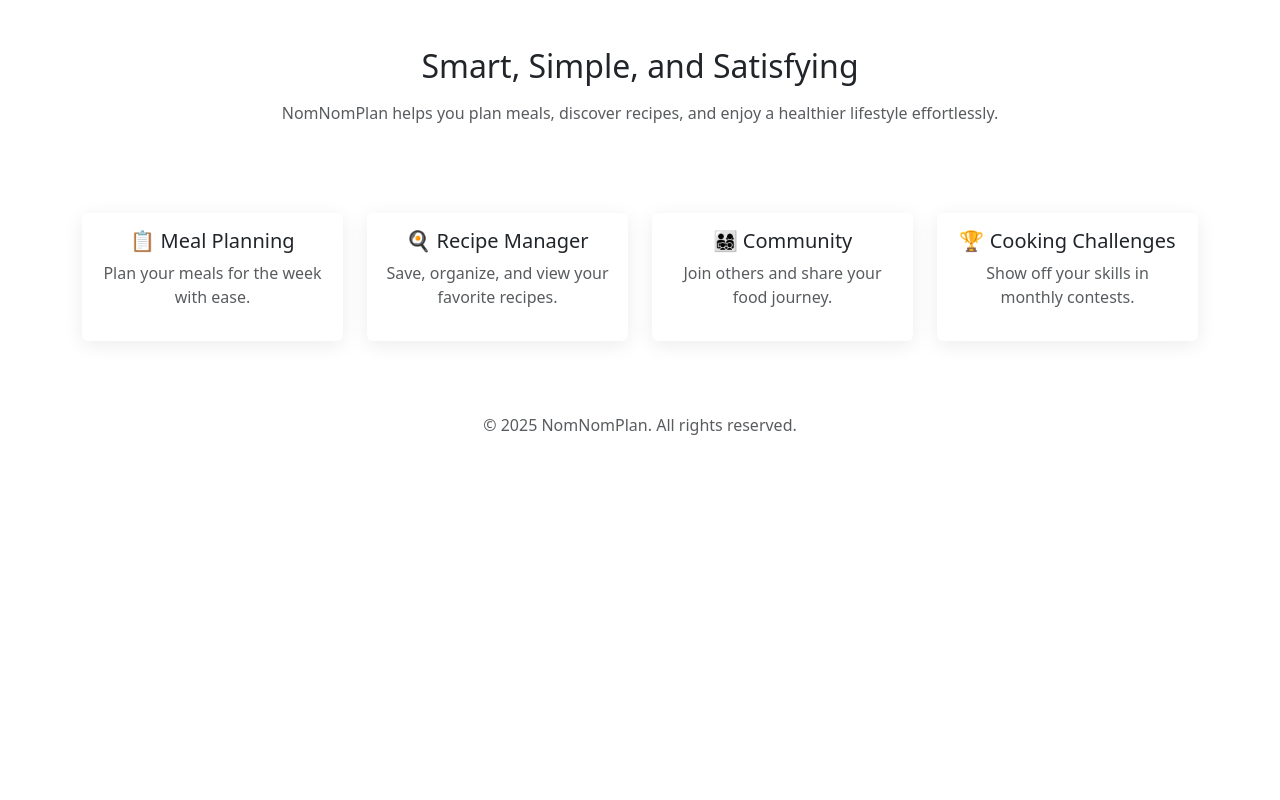
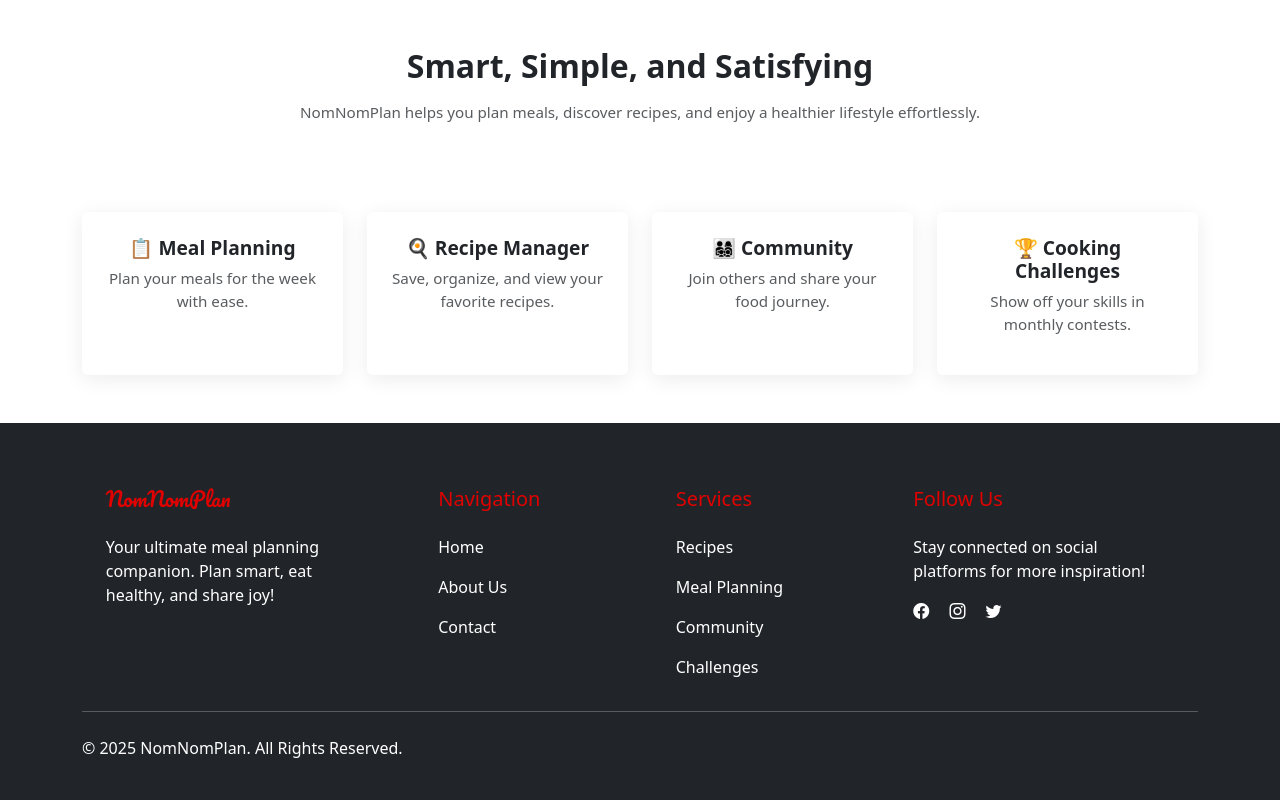
Before and after one commit to kahmeon/meal-planner-app, a PHP site: page /home.php in a window 1280 px wide. Shown: the part 713-1513 px from the top of the page. Before the commit the page ends 1148 px from the top, so only its background shows below. Run offline with PHP 8.4, Linux system fonts and the light colour scheme.

Commit message:
Fix dropdown menu and update footer design

```diff
--- a/home.php
+++ b/home.php
@@ -4,17 +4,25 @@
 <head>
   <meta charset="UTF-8">
   <title>NomNomPlan | Home</title>
+  <meta name="viewport" content="width=device-width, initial-scale=1.0">
+
+  <!-- Bootstrap & Fonts -->
   <link href="https://cdn.jsdelivr.net/npm/bootstrap@5.3.2/dist/css/bootstrap.min.css" rel="stylesheet">
   <link href="https://fonts.googleapis.com/css2?family=Pacifico&display=swap" rel="stylesheet">
+
+
   <style>
     body {
       background-color: #fff;
+      font-family: 'Poppins', sans-serif;
     }
+
     .logo {
       font-family: 'Pacifico', cursive;
       font-size: 2rem;
       color: #e00000;
     }
+
     .hero {
       background: url('https://images.pexels.com/photos/70497/pexels-photo-70497.jpeg') no-repeat center center;
       background-size: cover;
@@ -25,22 +33,46 @@
       text-align: center;
       color: white;
     }
+
     .hero-overlay {
-      background-color: rgba(0, 0, 0, 0.5);
+      background-color: rgba(0, 0, 0, 0.6);
       padding: 3rem;
-      border-radius: 15px;
+      border-radius: 20px;
+      max-width: 700px;
+      margin: 0 auto;
     }
-    .services .card {
-      border: none;
-      box-shadow: 0 4px 20px rgba(0, 0, 0, 0.08);
-    }
+
     .btn-red {
       background-color: #e00000;
       color: white;
       border: none;
+      padding: 10px 25px;
+      border-radius: 8px;
+      font-weight: 500;
     }
+
     .btn-red:hover {
       background-color: #b30000;
+    }
+
+    .services .card {
+      border: none;
+      box-shadow: 0 4px 20px rgba(0, 0, 0, 0.08);
+      transition: transform 0.3s ease;
+    }
+
+    .services .card:hover {
+      transform: translateY(-5px);
+    }
+
+    .services h5 {
+      font-weight: 600;
+      font-size: 1.2rem;
+      margin-bottom: 0.5rem;
+    }
+
+    .text-muted {
+      font-size: 0.95rem;
     }
   </style>
 </head>
@@ -50,7 +82,7 @@
 
 <!-- Hero Section -->
 <section class="hero">
-  <div class="hero-overlay">
+  <div class="hero-overlay text-white">
     <h1 class="display-4 fw-bold">Welcome to NomNomPlan</h1>
     <p class="lead">Your personal meal planner and recipe hub!</p>
     <a href="signup.php" class="btn btn-red btn-lg mt-3">Get Started</a>
@@ -59,7 +91,7 @@
 
 <!-- About Preview -->
 <section class="container py-5 text-center">
-  <h2 class="mb-3">Smart, Simple, and Satisfying</h2>
+  <h2 class="mb-3 fw-bold">Smart, Simple, and Satisfying</h2>
   <p class="text-muted">NomNomPlan helps you plan meals, discover recipes, and enjoy a healthier lifestyle effortlessly.</p>
 </section>
 
@@ -67,25 +99,25 @@
 <section class="container py-4 services">
   <div class="row text-center">
     <div class="col-md-3 mb-4">
-      <div class="card p-3 h-100">
+      <div class="card p-4 h-100">
         <h5>📋 Meal Planning</h5>
         <p class="text-muted">Plan your meals for the week with ease.</p>
       </div>
     </div>
     <div class="col-md-3 mb-4">
-      <div class="card p-3 h-100">
+      <div class="card p-4 h-100">
         <h5>🍳 Recipe Manager</h5>
         <p class="text-muted">Save, organize, and view your favorite recipes.</p>
       </div>
     </div>
     <div class="col-md-3 mb-4">
-      <div class="card p-3 h-100">
+      <div class="card p-4 h-100">
         <h5>👨‍👩‍👧‍👦 Community</h5>
         <p class="text-muted">Join others and share your food journey.</p>
       </div>
     </div>
     <div class="col-md-3 mb-4">
-      <div class="card p-3 h-100">
+      <div class="card p-4 h-100">
         <h5>🏆 Cooking Challenges</h5>
         <p class="text-muted">Show off your skills in monthly contests.</p>
       </div>
@@ -93,10 +125,10 @@
   </div>
 </section>
 
-<!-- Footer (optional) -->
-<footer class="text-center py-4 text-muted">
-  &copy; <?= date("Y") ?> NomNomPlan. All rights reserved.
-</footer>
+<!-- Footer -->
+<?php include 'includes/footer.php'; ?>
 
+<!-- Bootstrap JS -->
+<script src="https://cdn.jsdelivr.net/npm/bootstrap@5.3.2/dist/js/bootstrap.bundle.min.js"></script>
 </body>
 </html>
--- a/navbar.php
+++ b/navbar.php
@@ -12,6 +12,9 @@
 <head>
   <link href="https://cdn.jsdelivr.net/npm/bootstrap@5.3.2/dist/css/bootstrap.min.css" rel="stylesheet">
   <link href="https://fonts.googleapis.com/css2?family=Pacifico&display=swap" rel="stylesheet">
+  <script src="https://cdn.jsdelivr.net/npm/bootstrap@5.3.2/dist/js/bootstrap.bundle.min.js" defer></script>
+
+
   <style>
     :root {
       --primary: #e00000;
```
Also changed, not shown: recipe-modules/recipe-management.php (renamed from recipe-module/recipe-management.php, +10 -0 lines).
